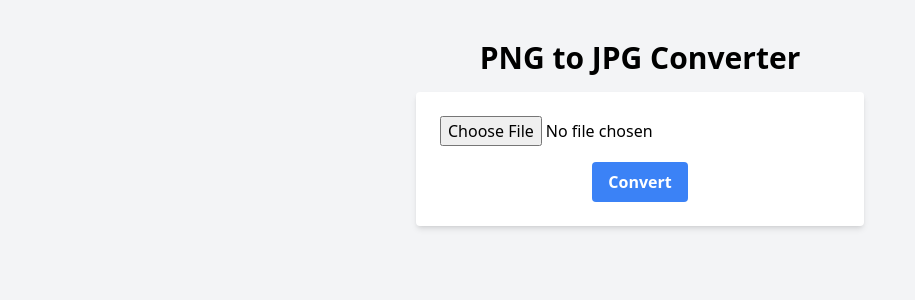
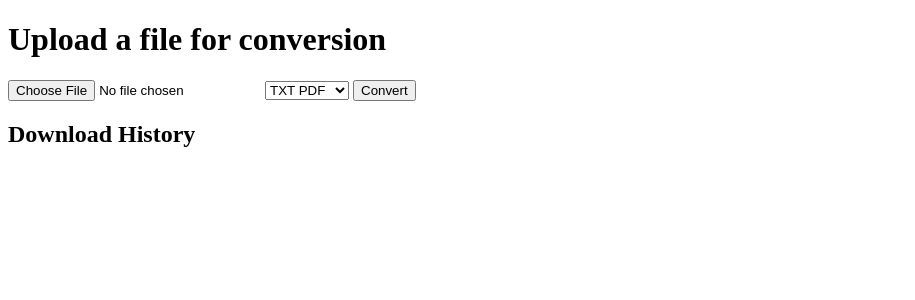
Before and after one commit to Judewakim/file-format-converter, a Flask app: page / in a window 1280 px wide. Shown: the top 300 px of the page, without its empty margins (0-915 px from the left). Run offline with Flask 3, Linux system fonts and the light colour scheme; some libraries are stand-ins or nearby versions.

Commit message:
Day 3: add conversions + download history feature

```diff
--- a/app.py
+++ b/app.py
@@ -1,48 +1,83 @@
+from flask import Flask, render_template, request, send_file, redirect, url_for
 import os
-from flask import Flask, render_template, request, send_from_directory
+from werkzeug.utils import secure_filename
 from PIL import Image
-from werkzeug.utils import secure_filename
-
-UPLOAD_FOLDER = 'uploads'
-CONVERTED_FOLDER = 'converted'
-ALLOWED_EXTENSIONS = {'png'}
+import PyPDF2
+from docx import Document
+import io
+import datetime
 
 app = Flask(__name__)
-app.config['UPLOAD_FOLDER'] = UPLOAD_FOLDER
-app.config['CONVERTED_FOLDER'] = CONVERTED_FOLDER
 
+UPLOAD_FOLDER = "uploads"
+CONVERTED_FOLDER = "converted"
 os.makedirs(UPLOAD_FOLDER, exist_ok=True)
 os.makedirs(CONVERTED_FOLDER, exist_ok=True)
 
-def allowed_file(filename):
-    return '.' in filename and filename.rsplit('.', 1)[1].lower() in ALLOWED_EXTENSIONS
+# In-memory download history (will reset when app restarts)
+download_history = []
 
-@app.route("/", methods=["GET"])
+@app.route("/")
 def index():
-    return render_template("index.html")
+    return render_template("index.html", history=download_history)
 
 @app.route("/convert", methods=["POST"])
-def convert():
-    if 'file' not in request.files:
+def convert_file():
+    if "file" not in request.files:
         return "No file uploaded", 400
-    file = request.files['file']
-    if file and allowed_file(file.filename):
-        filename = secure_filename(file.filename)
-        upload_path = os.path.join(app.config['UPLOAD_FOLDER'], filename)
-        file.save(upload_path)
 
-        img = Image.open(upload_path)
-        converted_filename = filename.rsplit('.', 1)[0] + ".jpg"
-        converted_path = os.path.join(app.config['CONVERTED_FOLDER'], converted_filename)
-        rgb_img = img.convert('RGB')
-        rgb_img.save(converted_path)
+    file = request.files["file"]
+    conversion_type = request.form.get("conversion_type")
 
-        return render_template("index.html", download_url=f"/download/{converted_filename}")
-    return "Invalid file type", 400
+    if file.filename == "":
+        return "No selected file", 400
 
-@app.route("/download/<filename>")
-def download(filename):
-    return send_from_directory(app.config['CONVERTED_FOLDER'], filename, as_attachment=True)
+    filename = secure_filename(file.filename)
+    input_path = os.path.join(UPLOAD_FOLDER, filename)
+    file.save(input_path)
+
+    output_path = None
+
+    # TXT  PDF
+    if conversion_type == "txt_to_pdf":
+        from fpdf import FPDF
+        pdf = FPDF()
+        pdf.add_page()
+        pdf.set_font("Arial", size=12)
+        with open(input_path, "r") as f:
+            for line in f:
+                pdf.cell(200, 10, txt=line, ln=True)
+        output_path = os.path.join(CONVERTED_FOLDER, filename.rsplit(".", 1)[0] + ".pdf")
+        pdf.output(output_path)
+
+    # JPG  PNG
+    elif conversion_type == "jpg_to_png":
+        img = Image.open(input_path)
+        output_path = os.path.join(CONVERTED_FOLDER, filename.rsplit(".", 1)[0] + ".png")
+        img.save(output_path, "PNG")
+
+    # PDF  Word
+    elif conversion_type == "pdf_to_word":
+        pdf_reader = PyPDF2.PdfReader(open(input_path, "rb"))
+        doc = Document()
+        for page in pdf_reader.pages:
+            text = page.extract_text()
+            if text:
+                doc.add_paragraph(text)
+        output_path = os.path.join(CONVERTED_FOLDER, filename.rsplit(".", 1)[0] + ".docx")
+        doc.save(output_path)
+
+    else:
+        return "Unsupported conversion type", 400
+
+    # Record in history
+    download_history.append({
+        "filename": os.path.basename(output_path),
+        "conversion_type": conversion_type,
+        "timestamp": datetime.datetime.now().strftime("%Y-%m-%d %H:%M:%S")
+    })
+
+    return send_file(output_path, as_attachment=True)
 
 if __name__ == "__main__":
     app.run(debug=True)
--- a/requirements.txt
+++ b/requirements.txt
@@ -2,10 +2,15 @@
 click==8.2.1
 colorama==0.4.6
 Flask==3.1.1
+fpdf==1.7.2
 gunicorn==23.0.0
 itsdangerous==2.2.0
 Jinja2==3.1.6
+lxml==6.0.0
 MarkupSafe==3.0.2
 packaging==25.0
 pillow==11.3.0
+PyPDF2==3.0.1
+python-docx==1.2.0
+typing_extensions==4.14.1
 Werkzeug==3.1.3
--- a/templates/index.html
+++ b/templates/index.html
@@ -1,22 +1,25 @@
 <!DOCTYPE html>
-<html lang="en">
+<html>
 <head>
-    <meta charset="UTF-8">
-    <meta name="viewport" content="width=device-width, initial-scale=1.0">
-    <title>PNG to JPG Converter</title>
-    <script src="https://cdn.tailwindcss.com"></script>
+    <title>File Converter</title>
 </head>
-<body class="bg-gray-100 text-center p-10">
-    <h1 class="text-3xl font-bold mb-4">PNG to JPG Converter</h1>
-    <form action="/convert" method="POST" enctype="multipart/form-data" class="bg-white p-6 rounded shadow-md max-w-md mx-auto">
-        <input type="file" name="file" accept="image/png" required class="mb-4 block w-full">
-        <button type="submit" class="bg-blue-500 hover:bg-blue-600 text-white font-bold py-2 px-4 rounded">Convert</button>
+<body>
+    <h1>Upload a file for conversion</h1>
+    <form action="/convert" method="post" enctype="multipart/form-data">
+        <input type="file" name="file" required>
+        <select name="conversion_type" required>
+            <option value="txt_to_pdf">TXT  PDF</option>
+            <option value="jpg_to_png">JPG  PNG</option>
+            <option value="pdf_to_word">PDF  Word</option>
+        </select>
+        <button type="submit">Convert</button>
     </form>
 
-    {% if download_url %}
-    <div class="mt-6">
-        <a href="{{ download_url }}" class="bg-green-500 hover:bg-green-600 text-white font-bold py-2 px-4 rounded">Download JPG</a>
-    </div>
-    {% endif %}
+    <h2>Download History</h2>
+    <ul>
+        {% for entry in history %}
+            <li>{{ entry.timestamp }} - {{ entry.filename }} ({{ entry.conversion_type }})</li>
+        {% endfor %}
+    </ul>
 </body>
 </html>
```
Also changed, not shown: uploads/notes.txt (added, +40 -0 lines), uploads/IMG_5037.jpeg (added), 5 other files.
